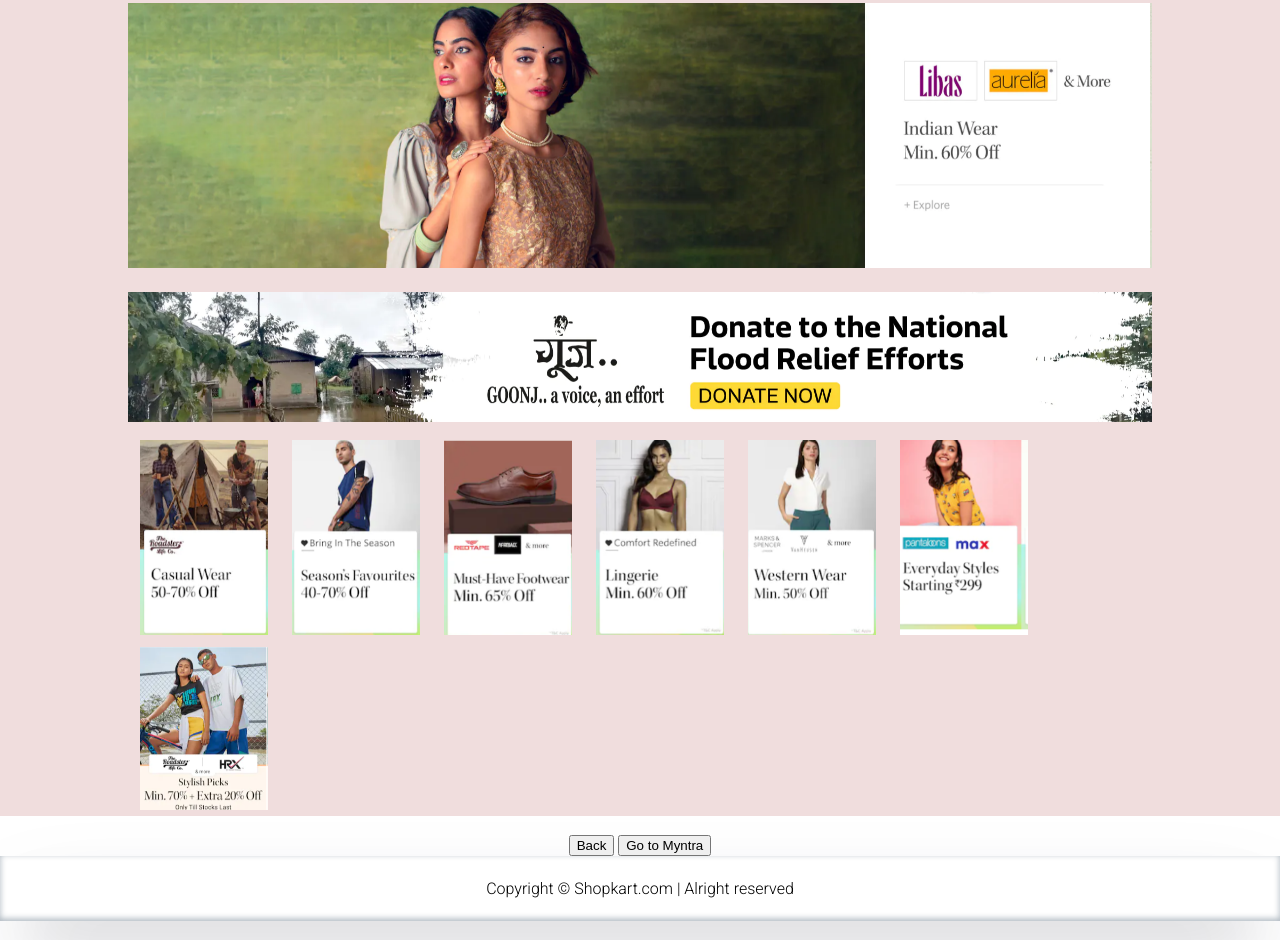
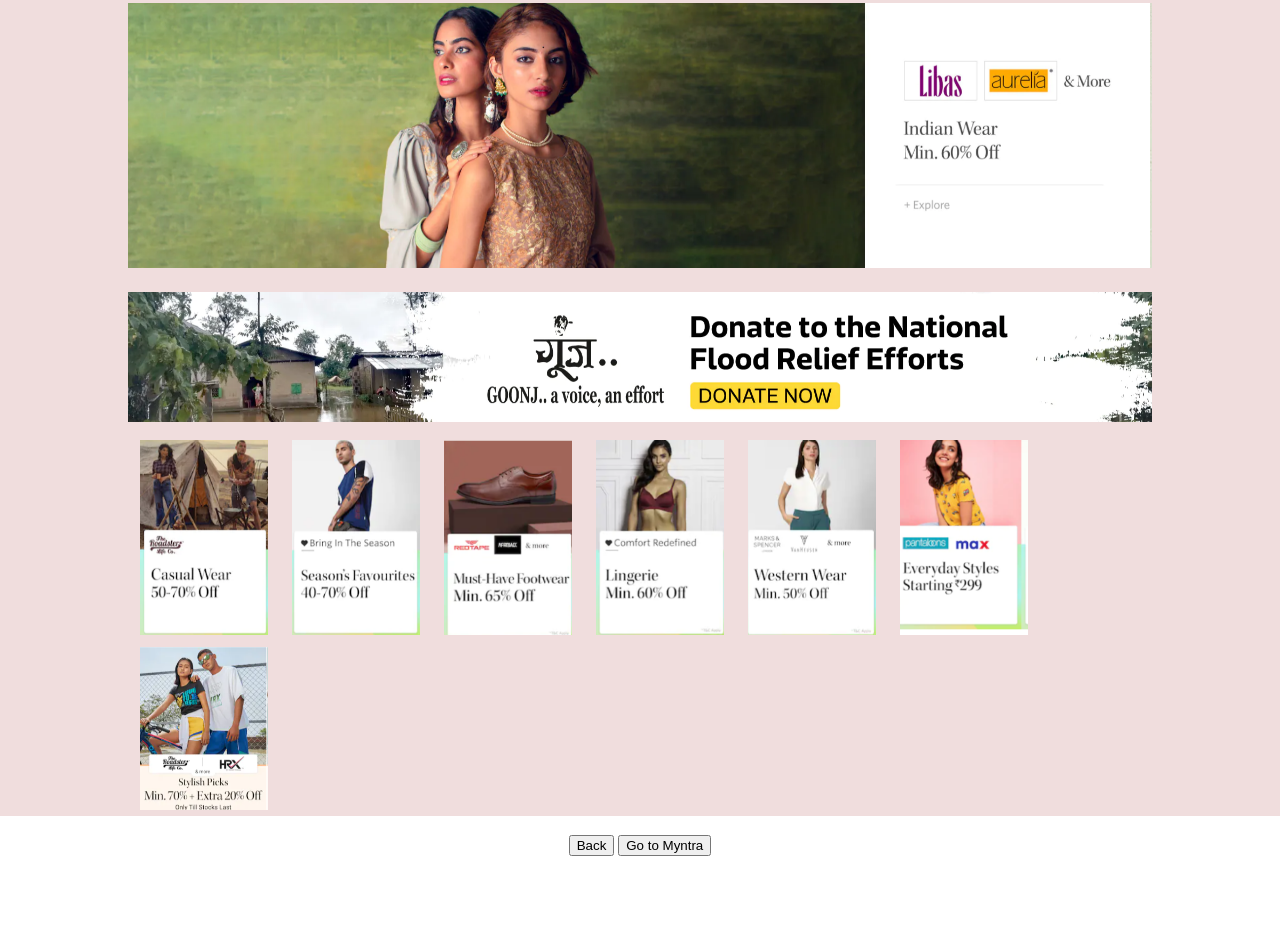
Before and after one commit to Harshit2012/Shopkart_updated_version, a plain HTML site: page index2.html in a window 1280 px wide. Shown: the part 75-1015 px from the top of the page. After the commit the page ends 931 px from the top, so only its background shows below. Drawn offline with Linux system fonts and the light colour scheme; a web font is replaced by a local one.

Commit message:
Update index2.html

```diff
--- a/index2.html
+++ b/index2.html
@@ -61,10 +61,6 @@
     <button class="updated_version" onclick="back()">Back</button>
     <button clas="updated_version" onclick="myntra()">Go to Myntra</button>
     </center>
-    <footer class="my-2">
-      Copyright &copy; Shopkart.com | Alright reserved
-    </footer>
-    <br>
     <script src="main.js"></script>
   </body>
 </html>
```
